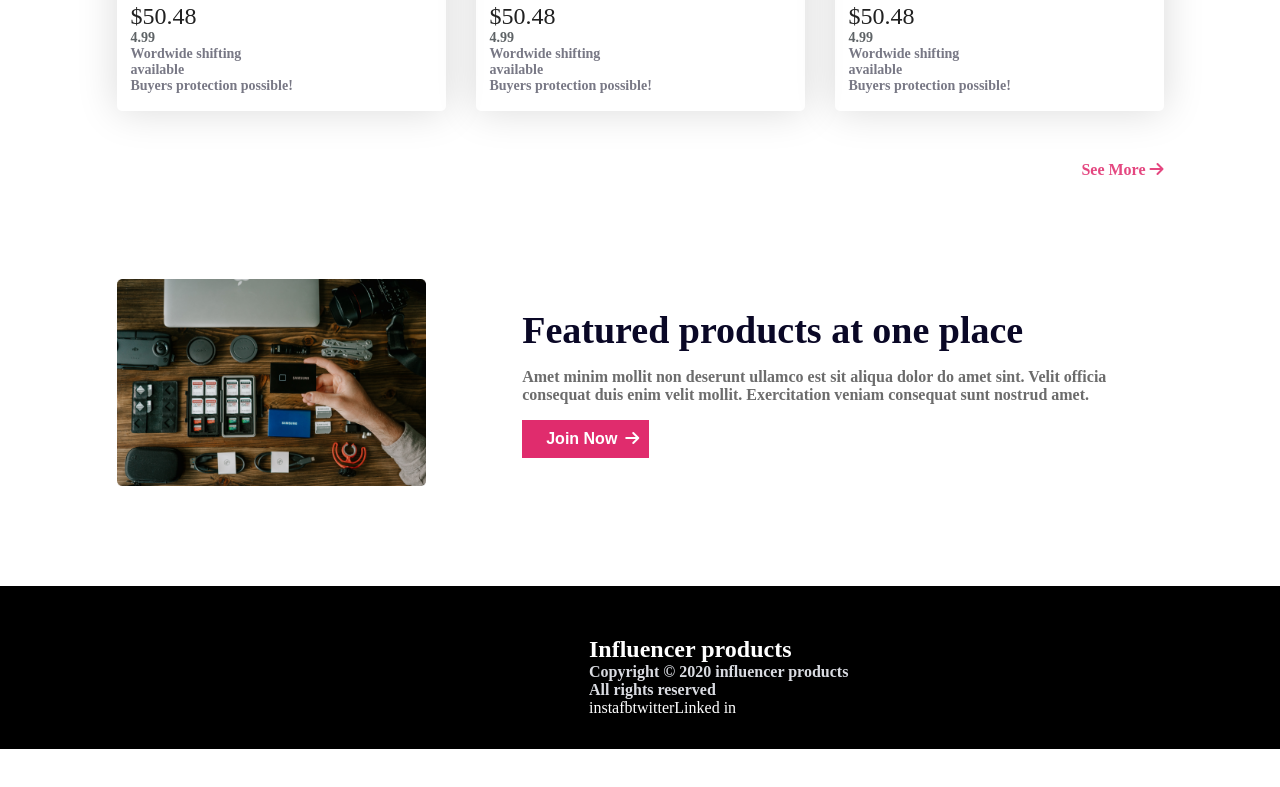
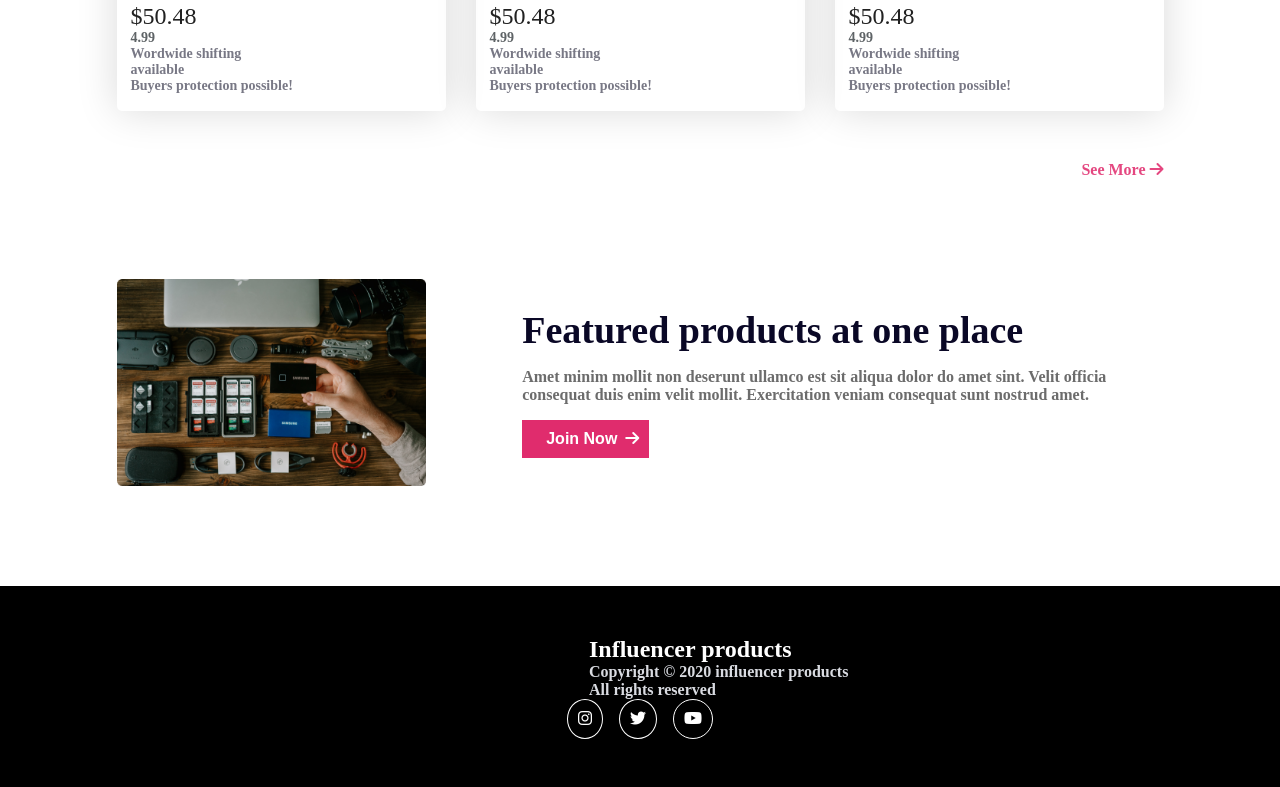
Before and after one commit to AnikaTabassum217/frontend-project-06, a plain HTML site: page index.html in a window 1280 px wide. Shown: the part 2160-2947 px from the top of the page. Before the commit the page ends 2909 px from the top, so only its background shows below. Drawn offline with Linux system fonts and the light colour scheme.

Commit message:
responsive continoue

```diff
--- a/index.html
+++ b/index.html
@@ -200,11 +200,11 @@
             <p class="footer-title" >Influencer products</p>
             <p class="footer-subtitle">Copyright © 2020  influencer products</p>
             <p class="footer-description">All rights reserved</p>
-            <div class=" display-flex " style="position: fixed">
-                <div class="">insta</div>
-                <div class="">fb</div>
-                <div class="">twitter</div>
-                <div class="">Linked in</div>
+            <div class="footer-icons display-flex " >
+                <div class="footer-icon"><i class="fa-brands fa-instagram"></i></div>
+                <div class="footer-icon"><i class="fa-brands fa-twitter"></i></div>
+                <div class="footer-icon"><i class="fa-brands fa-youtube"></i></div>
+
             </div>
         </div>
     </footer>
--- a/style/index.css
+++ b/style/index.css
@@ -215,16 +215,12 @@ nav>div>ul>li {
 }
 
 .product-btn {
-
-
     justify-content: start;
     align-items: center;
 }
 
 .footer {
-
-
-    width: 100%;
+   /* max-width: 100%; */
     margin-top: 100px;
     flex-direction: column;
     background-color: black;
@@ -254,20 +250,16 @@ nav>div>ul>li {
     white-space: nowrap;
     text-align: center;
 }
-
-
-/*
-.icon-circle {
-
-    background-color: white;
-    width: 32px;
-    height: 32px;
+.footer-icons{
+  justify-content: center;
+  gap: 16px;
+  position: relative;
+}
+.footer-icon{
+    padding: 10px;
+    border: 1px solid white;
     border-radius: 50%;
-    opacity: 10%;
-} */
-
-
-
+}
 @media screen and (max-width:576px) {
 
     .navbar,
@@ -305,9 +297,6 @@ nav>div>ul>li {
     }
 
     .products {
-        /* max-width: 1047px;
-        margin: 0px auto;
-        margin-top: 100px; */
         gap: 40px;
         flex-direction: column-reverse;
         justify-content: center;
```
